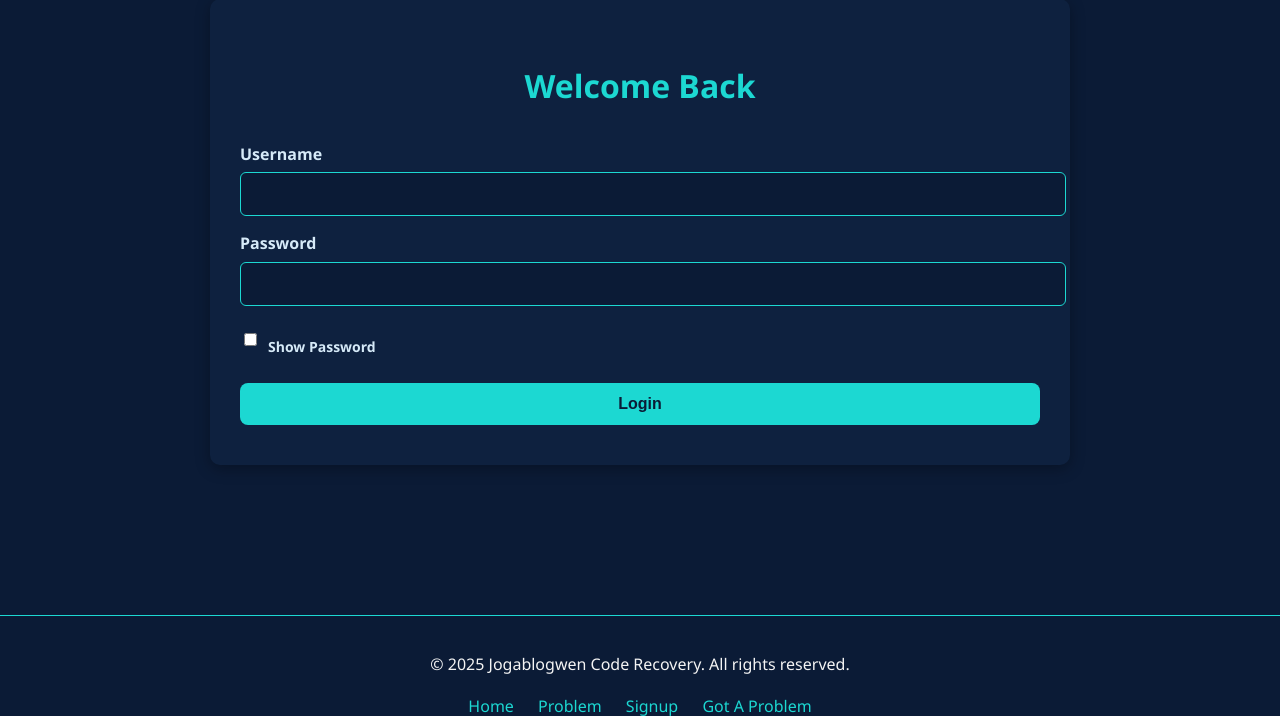
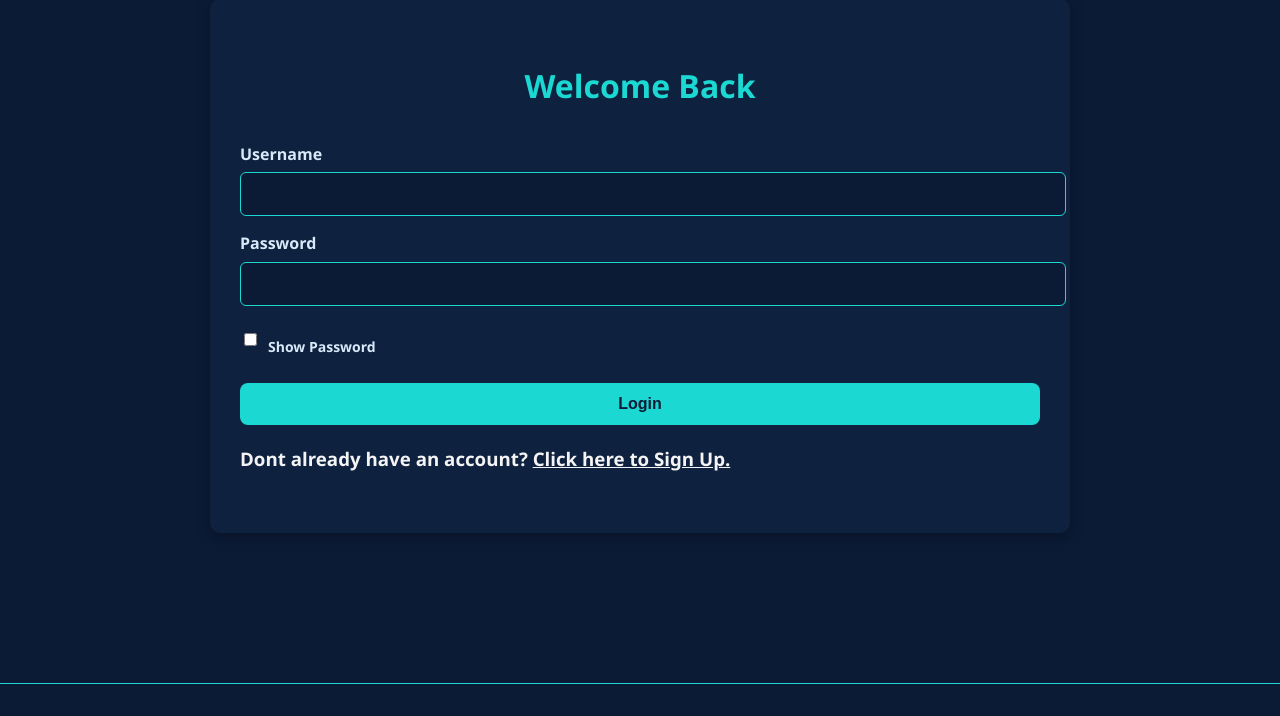
Before and after one commit to ConfirmedDead/lean-six-sigma, a PHP site: page /Lean-Six-Sigma/loginPage.php in a window 1280 px wide. Shown: the part 151-867 px from the top of the page. Run offline with PHP 8.4, Linux system fonts and the light colour scheme.

Commit message:
Update loginPage.php

```diff
--- a/loginPage.php
+++ b/loginPage.php
@@ -124,7 +124,9 @@ if ($_SERVER["REQUEST_METHOD"] == "POST") {
         <?php if (isset($error)): ?>
             <p class="error"><?php echo $error; ?></p>
         <?php endif; ?>
+        <h3 class = "loginTag">Dont already have an account? <a href="http://localhost/Lean-Six-Sigma/signupPage.php">Click here to Sign Up.</a></h3>
     </div>
+
 
 
 
```
